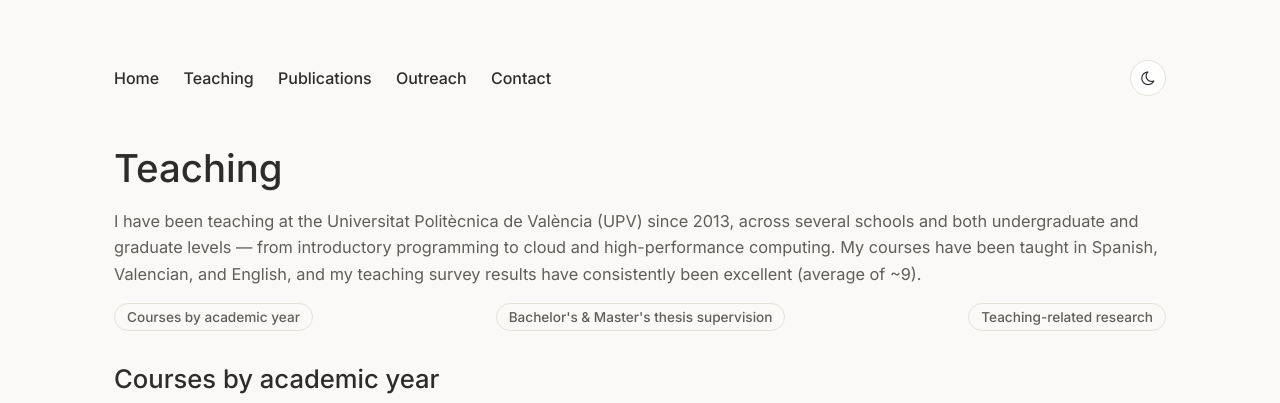
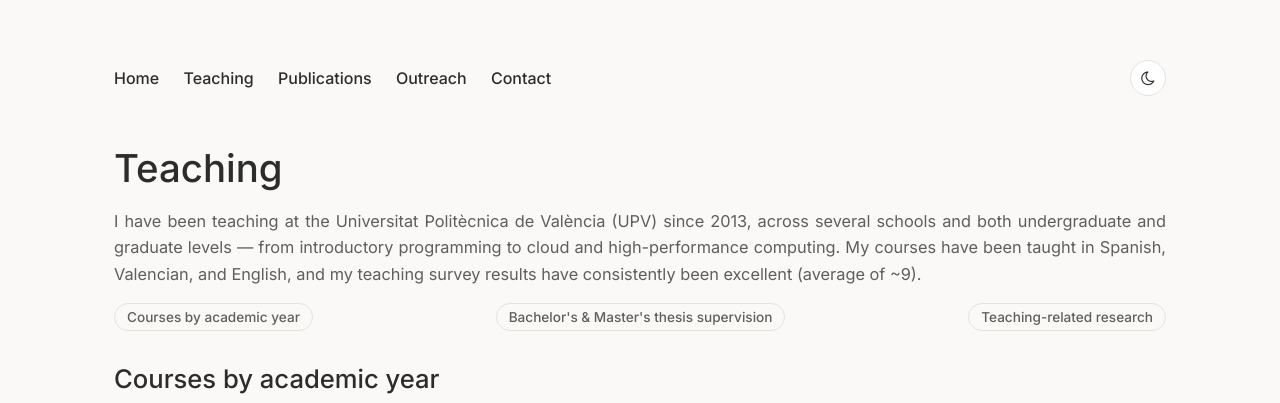
Before and after one commit to amcaar/amcaar.github.io, a Jekyll site: the page built from teaching/index.html, in a window 1280 px wide. Shown: the top 403 px of the page. Built offline with Jekyll 4.4.1, drawn with Linux system fonts in a browser that asks for light colours; a style sheet for code colours, icons or effects is not loaded.

Commit message:
Add justify class to teaching-related paragraphs

```diff
--- a/teaching/index.html
+++ b/teaching/index.html
@@ -5,7 +5,7 @@
 <div class="teaching">
 	<h1>Teaching</h1>
 
-	<p>I have been teaching at the Universitat Politècnica de València (UPV) since 2013, across several schools and both undergraduate and graduate levels — from introductory programming to cloud and high-performance computing. My courses have been taught in Spanish, Valencian, and English, and my teaching survey results have consistently been excellent (average of ~9).</p>
+	<p class="justify">I have been teaching at the Universitat Politècnica de València (UPV) since 2013, across several schools and both undergraduate and graduate levels — from introductory programming to cloud and high-performance computing. My courses have been taught in Spanish, Valencian, and English, and my teaching survey results have consistently been excellent (average of ~9).</p>
 
 	<!--<div class="credits-summary">Total ECTS credits taught: <strong>67.89 ECTS</strong> (~679 hours)</div>-->
 
@@ -137,25 +137,25 @@
 
 	<h2 id="teaching-research">Teaching-related research</h2>
 	<div class="research-list">
-		<p>Rocío Carratalá, <strong>Amanda Calatrava</strong>, David Ruzafa.
+		<p class="justify">Rocío Carratalá, <strong>Amanda Calatrava</strong>, David Ruzafa.
 			<em>Is Propositional Logic Really That Difficult? A Board-Game-Based Experience to Foster STEM Skills in Secondary Education</em>.
 			In: Congreso Universitario de Innovación Educativa en las Enseñanzas Técnicas (CUIEET33), 2026. DOI: <em>pending</em>.</p>
 
-		<p><strong>Amanda Calatrava</strong>, Rocío Carratalá, David Ruzafa.
+		<p class="justify"><strong>Amanda Calatrava</strong>, Rocío Carratalá, David Ruzafa.
 			<em>Leveraging RoboRally to Promote STEM Vocations in Secondary School</em>.
 			Presented at INTED2026 (2026). DOI: <a class="link" href="https://doi.org/10.21125/inted.2026.1219">10.21125/inted.2026.1219</a>.</p>
 
-		<p><strong>Amanda Calatrava</strong>, Marcos Ramos Montes, J. Damián Segrelles Quilis.
+		<p class="justify"><strong>Amanda Calatrava</strong>, Marcos Ramos Montes, J. Damián Segrelles Quilis.
 			<em>A Pilot Experience with Software Programming Environments as a Service for Teaching Activities</em>.
 			In: Applied Sciences, Special Issue "Innovations in the Field of Cloud Computing and Education". Volume 11, issue 1, January 2021 (p. 341). JCR Q2. ISSN: 2076-3417. DOI: 10.3390/app11010341.
 			Available <a class="link" href="https://doi.org/10.3390/app11010341">here</a>.</p>
 
-		<p><strong>Amanda Calatrava</strong>.
+		<p class="justify"><strong>Amanda Calatrava</strong>.
 			<em>Metodología para el desarrollo y evaluación de competencias de programación software en la nube</em>.
 			Presented at the XXV Jornadas sobre la Enseñanza Universitaria de la Informática (JENUI), Universidad de Murcia, July 2019. Published in: Actas de las Jenui, vol. 4. 2019, pages 239-246
 		    Available <a class="link" href="https://aenui.org/actas/pdf/JENUI_2019_053.pdf">here</a>.</p>
 
-		<p>Diana M. Naranjo, José R. Prieto, Germán Moltó, <strong>Amanda Calatrava</strong>.
+		<p class="justify">Diana M. Naranjo, José R. Prieto, Germán Moltó, <strong>Amanda Calatrava</strong>.
 			<em>A Visual Dashboard to Track Learning Analytics for Educational Cloud Computing</em>.
 			In: Journal of Sensors, Special Issue in Advanced Sensors Technology in Education. Volume 19, issue 13, July 2019 (p. 2952). JCR Q2. ISSN: 1424-8220, 1424-3210. DOI: 10.3390/s19132952. Available
 			<a class="link" href="https://doi.org/10.3390/s19132952">here</a>.</p>
```
